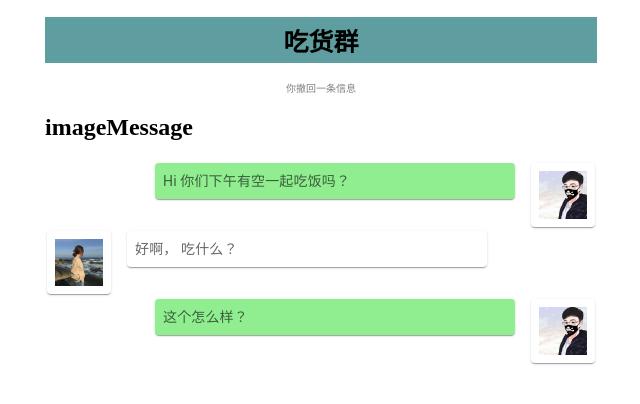
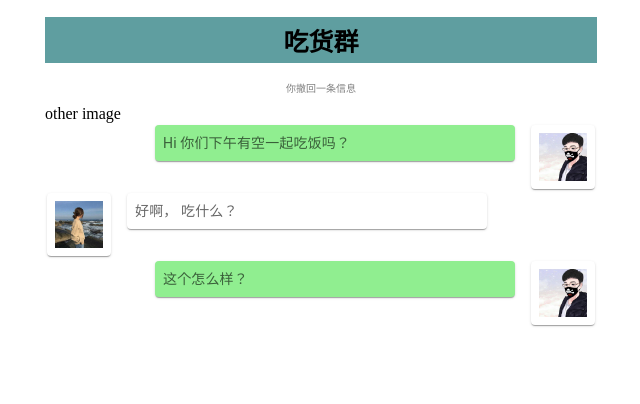
Before and after one commit to binqisun/react-Wechat, a React (Create React App) app: page / in a window 1280 px wide. Shown: the top 404 px of the page, without its empty margins (319-959 px from the left). Built offline with nearby package versions, Linux system fonts and the light colour scheme.

Commit message:
Image files

```diff
--- a/src/components/imageMessage/imageMessage.css
+++ b/src/components/imageMessage/imageMessage.css
@@ -0,0 +1,8 @@
+.meImageMessage {
+  padding: 2px;
+  font-size: 16px;
+}
+.otherImageMessage {
+  padding: 2px;
+  font-size: 16px;
+}
--- a/src/components/imageMessage/imageMessage.js
+++ b/src/components/imageMessage/imageMessage.js
@@ -1,9 +1,19 @@
 import React from "react";
+import "./imageMessage.css";
+// import MeImage from "./meImage";
+// import OtherImage from "./otherImage";
 
-export default function imageMessage() {
-  return (
-    <div className="imageMessage">
-      <h2>imageMessage</h2>
-    </div>
-  );
+export default function imageMessage({ imageMessages }) {
+  const image = imageMessages.map((message, index) => {
+    if (message.type === 2) {
+      if (message.isUser === true) {
+        return <div>me image</div>;
+      } else {
+        return <div>other image</div>;
+      }
+    } else {
+      return <div></div>;
+    }
+  });
+  return <div className="imageMessage">{image}</div>;
 }
--- a/src/components/textMessage/meText.js
+++ b/src/components/textMessage/meText.js
@@ -18,7 +18,7 @@ const Img = styled("img")({
   maxHeight: "100%"
 });
 
-export default function textMessage({ text }) {
+export default function meText({ text }) {
   return (
     <div className="meTextMessage">
       <Grid container spacing={2} justifyContent="flex-end" wrap="nowrap">
--- a/src/components/textMessage/otherText.js
+++ b/src/components/textMessage/otherText.js
@@ -18,7 +18,7 @@ const Img = styled("img")({
   maxHeight: "100%"
 });
 
-export default function textMessage({ text }) {
+export default function OtherText({ text }) {
   return (
     <div className="otherTextMessage">
       <Grid container spacing={2} wrap="nowrap">
```
Also changed, not shown: src/components/imageMessage/meImage.js (added).
